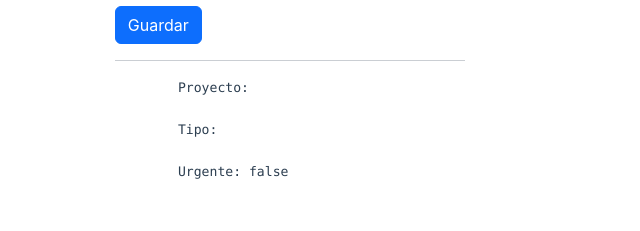
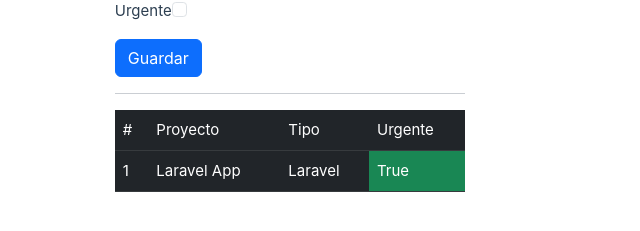
Before and after one commit to marcduranxanco/vue-3-desde-cero, a Vue app in the folder 04-Formularios/: page / in a window 1280 px wide. Shown: the part 445-676 px from the top of the page, without its empty margins (163-803 px from the left). Built offline with nearby package versions, Linux system fonts and the light colour scheme.

Commit message:
45 - Diseño de la tabla

```diff
--- a/04-Formularios/src/components/Formulario.vue
+++ b/04-Formularios/src/components/Formulario.vue
@@ -19,8 +19,6 @@
                 this.proyecto = "";
                 this.tipo = "";
                 this.urgente = false;
-
-                console.log(this.proyectos)
             }
         }
     }
@@ -52,9 +50,24 @@
 
     <hr>
 
-    <pre>
-        Proyecto: {{ proyecto }} <br>
-        Tipo: {{ tipo }} <br>
-        Urgente: {{ urgente }} <br>
-    </pre>
+    <div class="table-responsive">
+        <table class="table table-dark">
+            <thead>
+                <tr>
+                    <th>#</th>
+                    <th>Proyecto</th>
+                    <th>Tipo</th>
+                    <th>Urgente</th>
+                </tr>
+            </thead>
+            <tbody>
+                <tr>
+                    <td>1</td>
+                    <td>Laravel App</td>
+                    <td>Laravel</td>
+                    <td class="bg-success">True</td>
+                </tr>
+            </tbody>
+        </table>
+    </div>
 </template>
```
